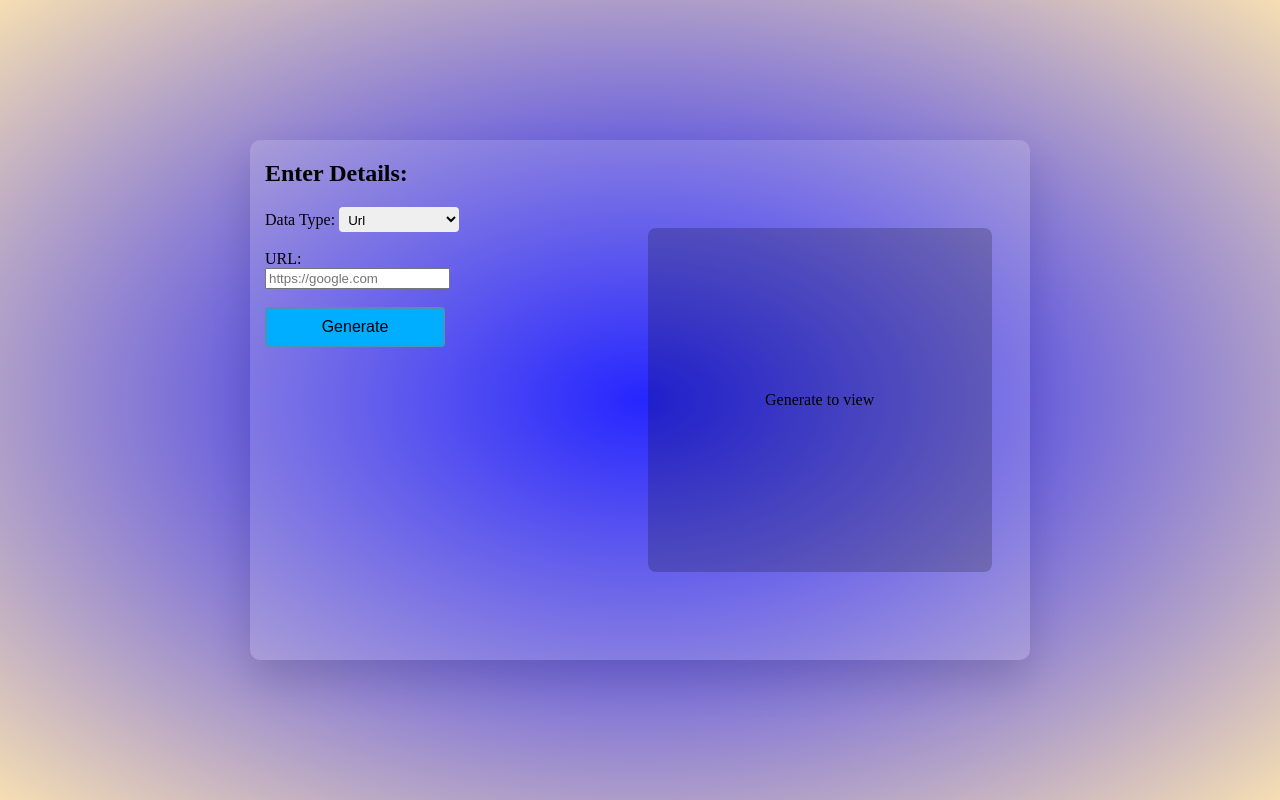
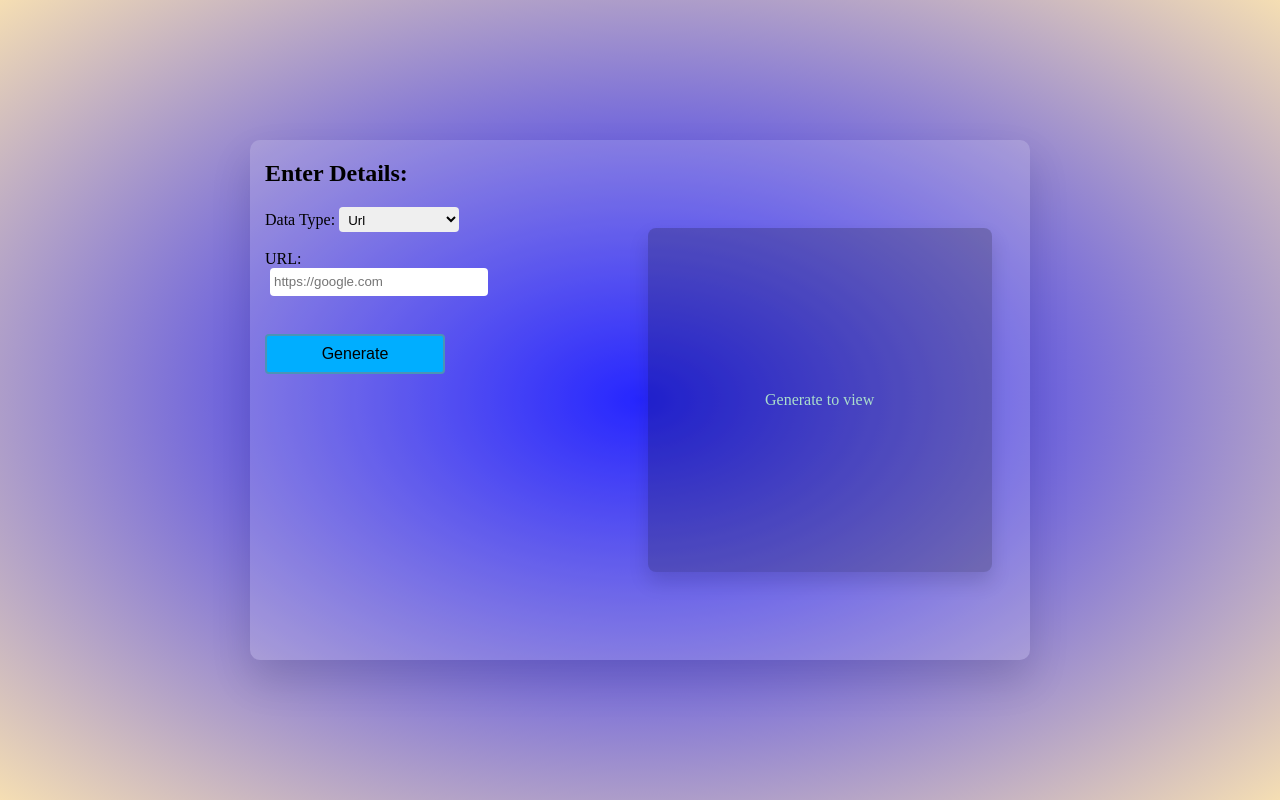
Before and after one commit to Rajmani7584/PyQRCodeGenerator, a Flask app: page /url in a window 1280 px wide. Run offline with Flask 3, Linux system fonts and the light colour scheme.

Commit message:
Initial Commit

```diff
--- a/static/style.css
+++ b/static/style.css
@@ -76,6 +76,8 @@
     border-radius: 8px;
     display: grid;
     place-items: center;
+    box-shadow: 0 10px 20px #00000022;
+    color: #aaddcc;
 }
 section.prev_section .prev img {
     height: 90%;
@@ -110,6 +112,7 @@
     outline: none;
     border-radius: 4px;
     font-size: medium;
+    margin-top: 20px;
 }
 
 @media only screen and (max-width: 680px) {
@@ -136,6 +139,7 @@
         position: absolute;
         left: 50%;
         transform: translateX(-50%);
+        margin-top: unset;
     }
 
 }
--- a/templates/url.html
+++ b/templates/url.html
@@ -1,5 +1,5 @@
 <label for="txt">URL:</label><br />
-<input type="tel" id="txt" placeholder="https://google.com">
+<input type="text" id="txt" placeholder="https://google.com">
 <br />
 
 
```
